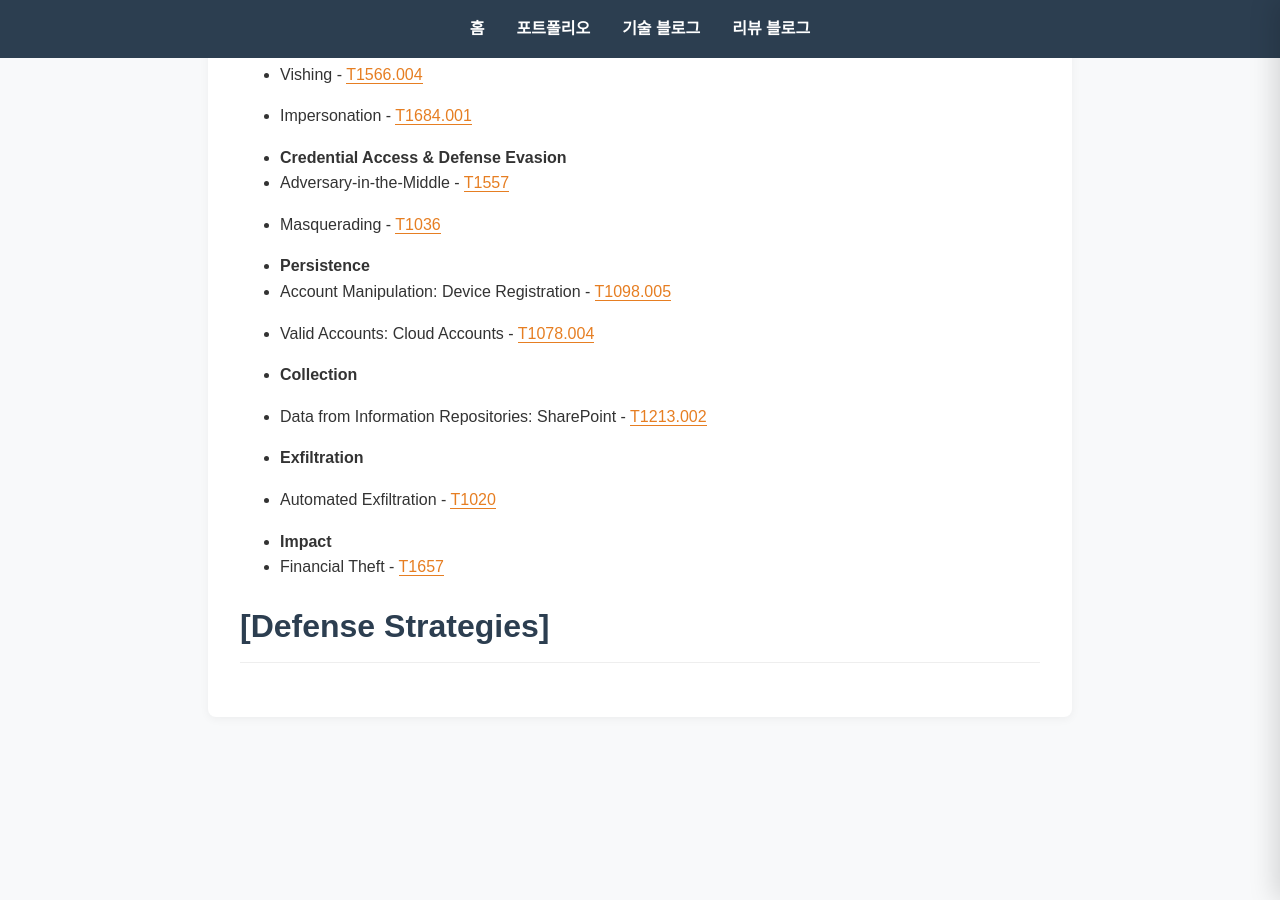
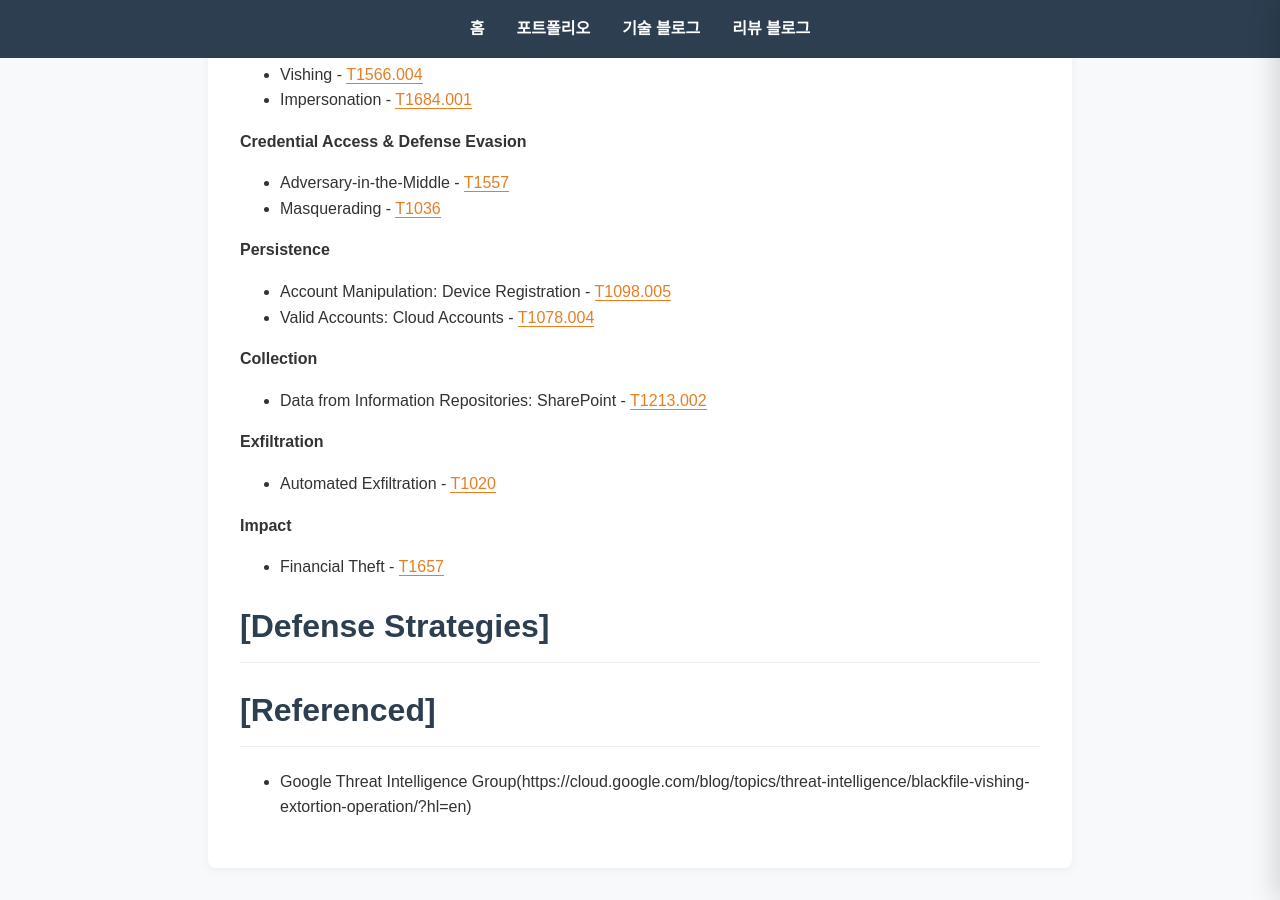
Before and after one commit to crowndaisy76/crowndaisy76.github.io, a Jekyll site: the page built from _review_posts/Review/BlackFile.md, in a window 1280 px wide and 900 px high, scrolled down 1410 px. Built offline with Jekyll 4.4.1, drawn with Linux system fonts in a browser that asks for light colours.

Commit message:
Fix Review

```diff
--- a/_review_posts/Review/BlackFile.md
+++ b/_review_posts/Review/BlackFile.md
@@ -31,21 +31,24 @@ UNC6671은 보안 도구의 탐지를 피하고자 사내 직원의 개인 휴
 * Vishing - [T1566.004](https://attack.mitre.org/techniques/T1566/004/)
 * Impersonation - [T1684.001](https://attack.mitre.org/techniques/T1684/001/)
 
-* **Credential Access & Defense Evasion**
+**Credential Access & Defense Evasion**
 * Adversary-in-the-Middle - [T1557](https://attack.mitre.org/techniques/T1557/)
 * Masquerading - [T1036](https://attack.mitre.org/techniques/T1036/)
 
-* **Persistence**
+**Persistence**
 * Account Manipulation: Device Registration - [T1098.005](https://attack.mitre.org/techniques/T1098/005/)
 * Valid Accounts: Cloud Accounts - [T1078.004](https://attack.mitre.org/techniques/T1078/004/)
 
-* **Collection**
+**Collection**
 * Data from Information Repositories: SharePoint - [T1213.002](https://attack.mitre.org/techniques/T1213/002/)
 
-* **Exfiltration**
+**Exfiltration**
 * Automated Exfiltration - [T1020](https://attack.mitre.org/techniques/T1020/)
 
-* **Impact**
+**Impact**
 * Financial Theft - [T1657](https://attack.mitre.org/techniques/T1657/)
 
 # [Defense Strategies]
+
+# [Referenced]
+* Google Threat Intelligence Group(https://cloud.google.com/blog/topics/threat-intelligence/blackfile-vishing-extortion-operation/?hl=en)
```
